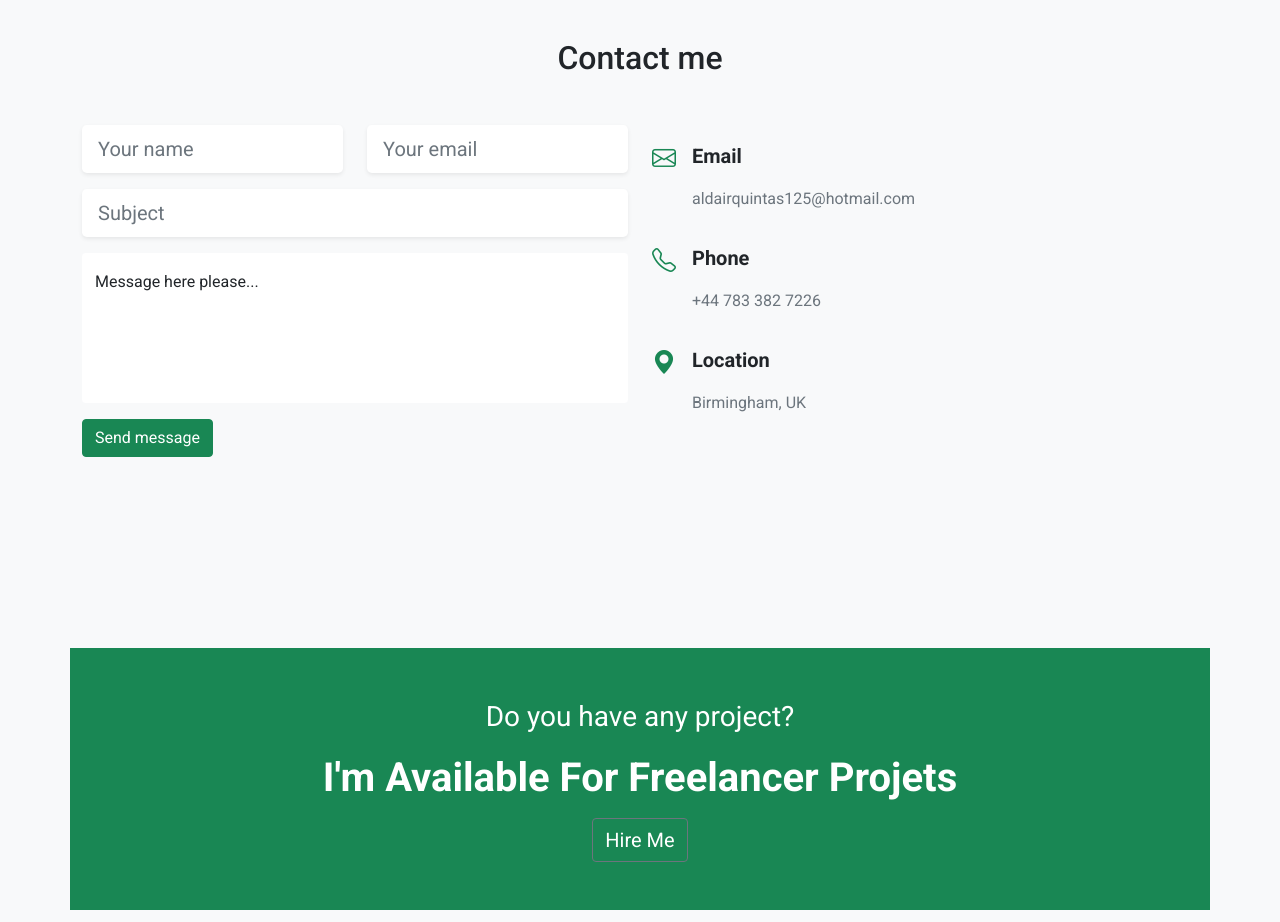
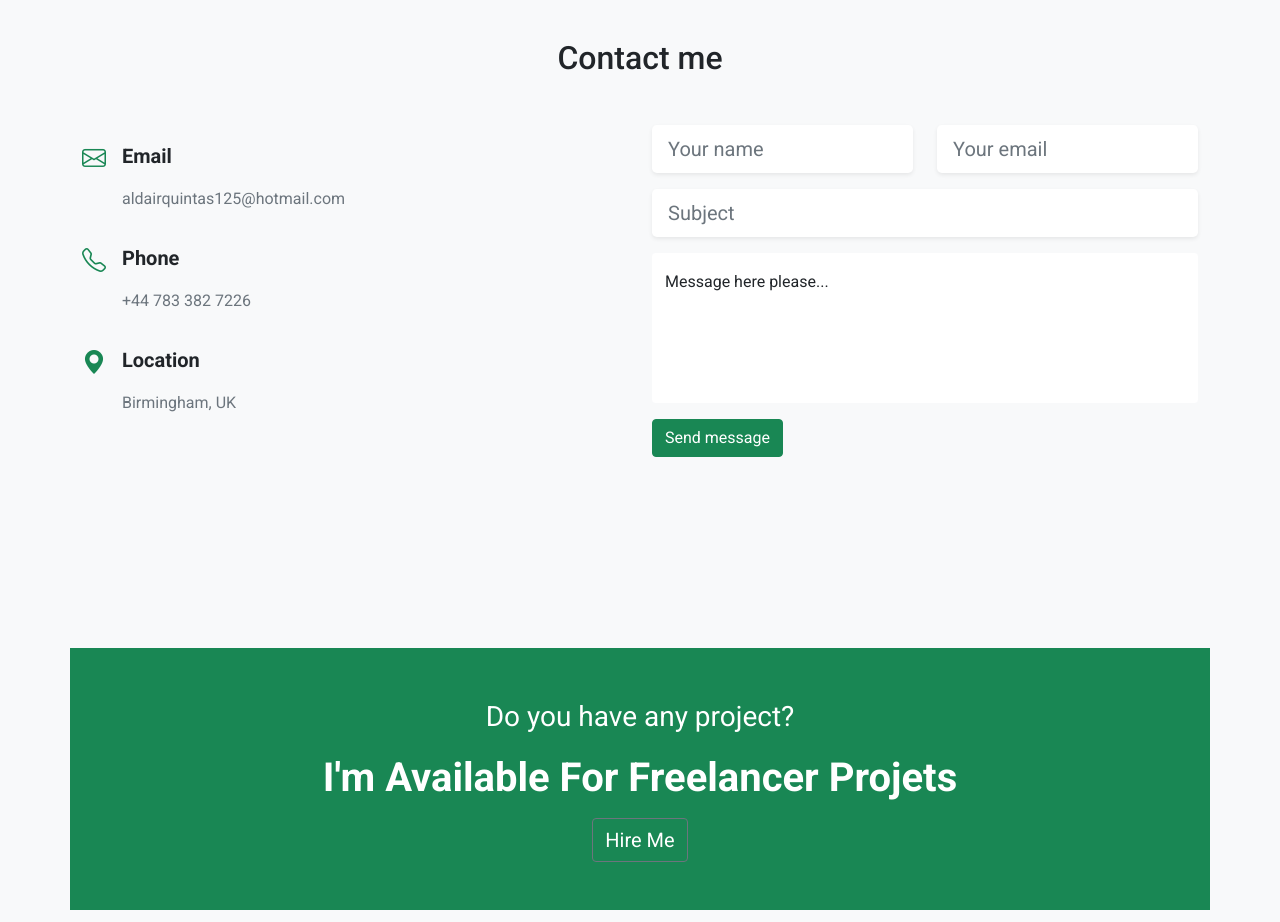
Before and after one commit to Adair-Costa/personal-portfolio, a website: page index.html in a window 1280 px wide. Shown: the part 3640-4562 px from the top of the page. Drawn offline with nearby package versions, Linux system fonts and the light colour scheme; a web font is replaced by a local one.

Commit message:
correction in index.html

```diff
--- a/index.html
+++ b/index.html
@@ -356,7 +356,7 @@
 
                     <div class="row">
 
-                        <div class="col-xxl-6 col-xl-6 col-lg-6 col-md-6 col-sm-12 order-sm-2 my-margin-style" data-aos="fade-down" data-aos-duration="2000">
+                        <div class="col-xxl-6 col-xl-6 col-lg-6 col-md-6 col-sm-12 my-margin-style" data-aos="fade-down" data-aos-duration="2000">
                             <div class="email d-flex justify-content-start align-items-start">
                                 <i class="bi bi-envelope me-3 text-success fs-4"></i>
                                 <div class="email-item">
@@ -383,7 +383,7 @@
                         </div>
 
                         <form action="https://formsubmit.co/aldairquintas125@hotmail.com" method="post"
-                            class="col-xxl-6 col-xl-6 col-lg-6 col-md-6 col-sm-12 order-sm-1">
+                            class="col-xxl-6 col-xl-6 col-lg-6 col-md-6 col-sm-12">
                             <div class="row">
                                 <div class="col-6" data-aos="fade-up" data-aos-duration="2000">
                                     <div class="name mb-3">
```
